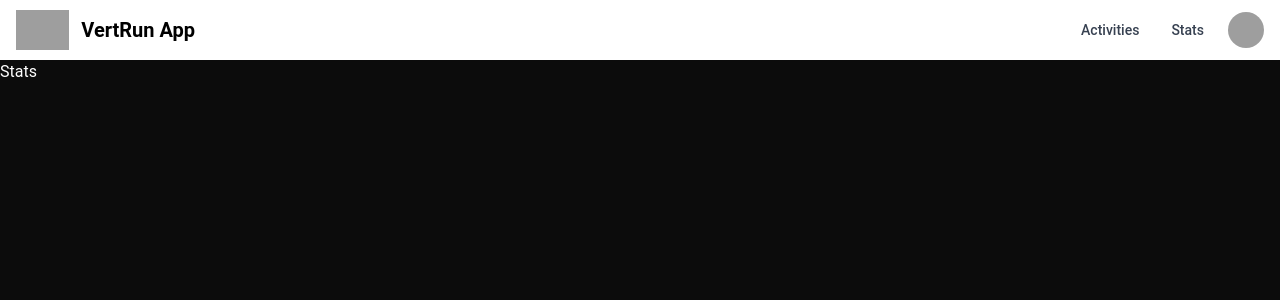
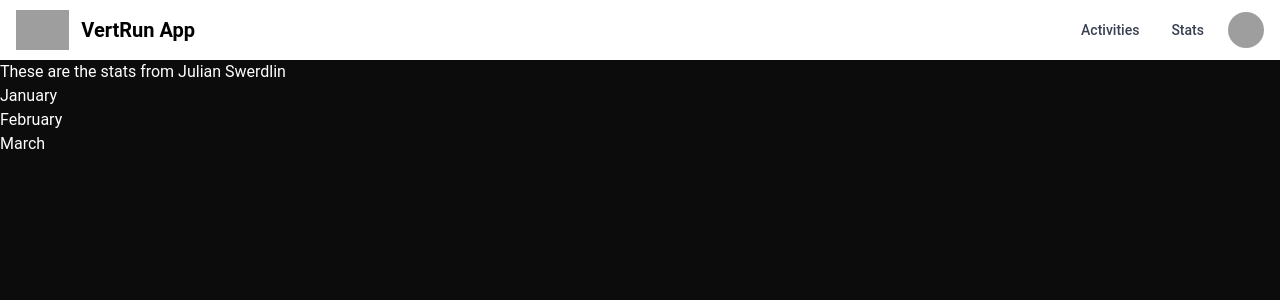
Before and after one commit to juliswer/vertrun_app, a React (Create React App) app: page /stats in a window 1280 px wide. Shown: the top 300 px of the page. Built offline with nearby package versions, Linux system fonts and the light colour scheme; grey boxes are pictures that could not be loaded.

Commit message:
stats page

```diff
--- a/src/App.js
+++ b/src/App.js
@@ -40,7 +40,7 @@ const App = () => {
       </div>
       </div> */}
       <Route path="/activities" element={<Activities user={infoUser} />} />
-      <Route path="/stats" element={<Stats />} />
+      <Route path="/stats" element={<Stats user={infoUser} />} />
     </Routes>
     </div>
   )
--- a/src/data.js
+++ b/src/data.js
@@ -48,7 +48,7 @@ export const lastMonths = [
     {
         month: 'January',
         effectivityTotal: '75%',
-        time: '8h 30min',
+        time: '37h 32min',
         activities: [
             {
                 id: 1,
@@ -89,24 +89,66 @@ export const lastMonths = [
     },
     {
         month: 'February',
-        effectivityTotal: '75%',
-        time: '8h 30min',
+        effectivityTotal: '85%',
+        time: '38h 22min',
         activities: [
             {
                 id: 1,
                 name: 'Running',
                 image: 'https://cdn.computerhoy.com/sites/navi.axelspringer.es/public/styles/1200/public/media/image/2018/07/running.jpg?itok=Ff4r_KSK',
-                distance: "80km",
-                time: "10h 32min",
-                effectivity: '70%',
-                elevationGain: "8000cal",
+                distance: "60km",
+                time: "8h 32min",
+                effectivity: '65%',
+                elevationGain: "7000cal",
             },
             {
                 id: 2,
                 name: "Cycling",
                 image: 'https://cdn.mos.cms.futurecdn.net/foejuANBeiCtYkT6PaXW9F-768-80.jpg',
-                distance: "160km",
-                time: "11h 30min",
+                distance: "180km",
+                time: "12h 30min",
+                effectivity: '89%',
+                elevationGain: "9500cal",
+            },
+            {
+                id: 3,
+                name: "Swimming",
+                image: 'https://salfordcommunityleisure.co.uk/wp-content/uploads/2021/06/Swimming-WEB.png',
+                distance: "70km",
+                time: "9h 30min",
+                effectivity: '80%',
+                elevationGain: "6800cal",
+            },
+            {
+                id: 4,
+                name: "Boxing",
+                image: 'https://static.dw.com/image/59131461_403.jpg',
+                effectivity: '70%',
+                time: '8h 30min',
+                elevationGain: '7600cal'
+            }
+        ]
+    },
+    {
+        month: 'March',
+        effectivityTotal: '70%',
+        time: '32h 50min',
+        activities: [
+            {
+                id: 1,
+                name: 'Running',
+                image: 'https://cdn.computerhoy.com/sites/navi.axelspringer.es/public/styles/1200/public/media/image/2018/07/running.jpg?itok=Ff4r_KSK',
+                distance: "70km",
+                time: "10h",
+                effectivity: '60%',
+                elevationGain: "7000cal",
+            },
+            {
+                id: 2,
+                name: "Cycling",
+                image: 'https://cdn.mos.cms.futurecdn.net/foejuANBeiCtYkT6PaXW9F-768-80.jpg',
+                distance: "130km",
+                time: "9h 25min",
                 effectivity: '83%',
                 elevationGain: "7500cal",
             },
@@ -114,60 +156,18 @@ export const lastMonths = [
                 id: 3,
                 name: "Swimming",
                 image: 'https://salfordcommunityleisure.co.uk/wp-content/uploads/2021/06/Swimming-WEB.png',
-                distance: "60km",
-                time: "8h 30min",
-                effectivity: '76%',
-                elevationGain: "6200cal",
+                distance: "40km",
+                time: "6h 25min",
+                effectivity: '70%',
+                elevationGain: "5200cal",
             },
             {
                 id: 4,
                 name: "Boxing",
                 image: 'https://static.dw.com/image/59131461_403.jpg',
-                effectivity: '60%',
-                time: '7h 40min',
-                elevationGain: '7000cal'
-            }
-        ]
-    },
-    {
-        month: 'March',
-        effectivityTotal: '75%',
-        time: '8h 30min',
-        activities: [
-            {
-                id: 1,
-                name: 'Running',
-                image: 'https://cdn.computerhoy.com/sites/navi.axelspringer.es/public/styles/1200/public/media/image/2018/07/running.jpg?itok=Ff4r_KSK',
-                distance: "80km",
-                time: "10h 32min",
-                effectivity: '70%',
-                elevationGain: "8000cal",
-            },
-            {
-                id: 2,
-                name: "Cycling",
-                image: 'https://cdn.mos.cms.futurecdn.net/foejuANBeiCtYkT6PaXW9F-768-80.jpg',
-                distance: "160km",
-                time: "11h 30min",
-                effectivity: '83%',
-                elevationGain: "7500cal",
-            },
-            {
-                id: 3,
-                name: "Swimming",
-                image: 'https://salfordcommunityleisure.co.uk/wp-content/uploads/2021/06/Swimming-WEB.png',
-                distance: "60km",
-                time: "8h 30min",
-                effectivity: '76%',
-                elevationGain: "6200cal",
-            },
-            {
-                id: 4,
-                name: "Boxing",
-                image: 'https://static.dw.com/image/59131461_403.jpg',
-                effectivity: '60%',
-                time: '7h 40min',
-                elevationGain: '7000cal'
+                effectivity: '50%',
+                time: '7h',
+                elevationGain: '5000cal'
             }
         ]
     }
--- a/src/pages/stats.jsx
+++ b/src/pages/stats.jsx
@@ -1,11 +1,21 @@
-import React from 'react'
+import React, {useState} from 'react'
 
-const stats = () => {
+import {lastMonths} from '../data';
+
+const Stats = ({user}) => {
+
+  const [userInfo, setUserInfo] = useState({});
+
   return (
     <div>
-      <h1 className="text-white">Stats</h1>
+      <h1 className="text-white">These are the stats from <a target="_blank" rel="noreferrer" href={userInfo.id !== '' ? `https://strava.com/athletes/${userInfo.id}` : 'https://www.strava.com/athletes/99855324'}>{user.name} {user.lastname}</a></h1>
+      {lastMonths.map((month) => (
+        <div className="card" key={month.month}>
+          <h2 className="text-white">{month.month}</h2>
+        </div>
+      ))}
     </div>
   )
 }
 
-export default stats
+export default Stats
```
